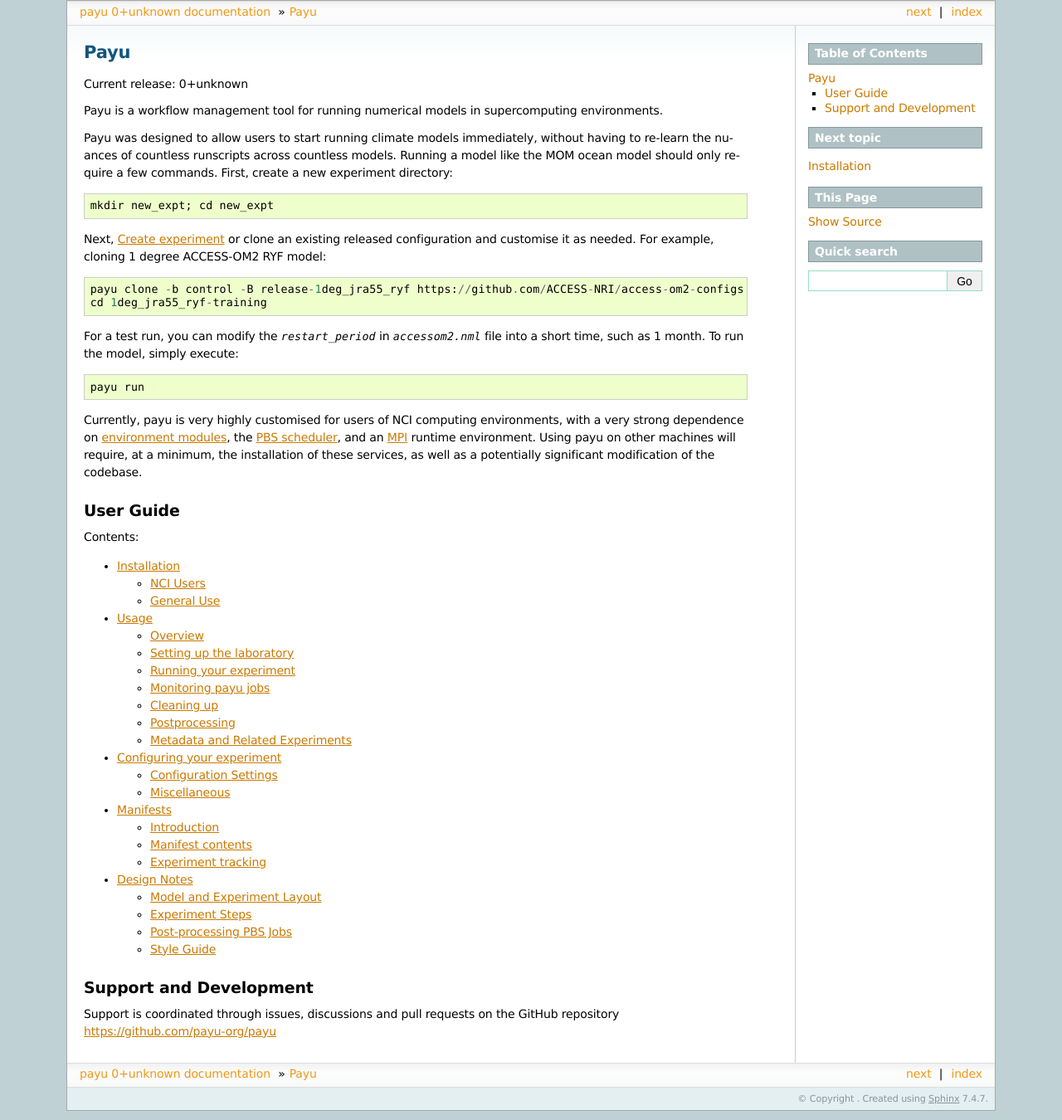
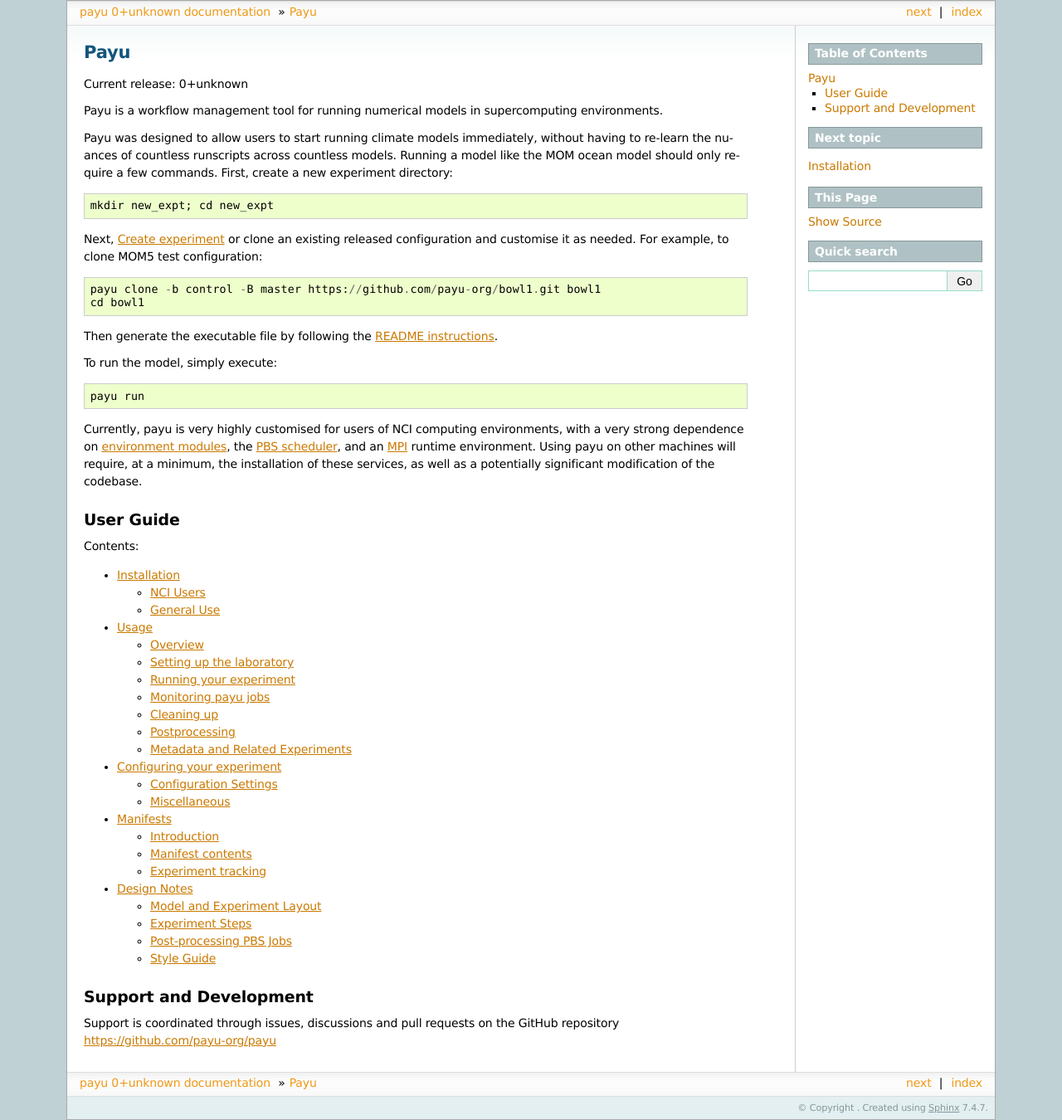
Before and after one commit to payu-org/payu, a Sphinx documentation site: the page built from docs/source/index.rst, in a window 1280 px wide. Shown: the whole page at 83% size. Built offline with Sphinx 7.4.7, drawn with Linux system fonts in a browser that asks for light colours.

Commit message:
Update the test configuration from ACCESS-OM2 to MOM5.

```diff
--- a/docs/source/index.rst
+++ b/docs/source/index.rst
@@ -16,13 +16,14 @@
    mkdir new_expt; cd new_expt
 
 Next, :ref:`Create-experiment` or clone an existing released configuration and customise it as needed.
-For example, cloning 1 degree ACCESS-OM2 RYF model::
+For example, to clone MOM5 test configuration::
 
-   payu clone -b control -B release-1deg_jra55_ryf https://github.com/ACCESS-NRI/access-om2-configs 1deg_jra55_ryf-training
-   cd 1deg_jra55_ryf-training
+   payu clone -b control -B master https://github.com/payu-org/bowl1.git bowl1
+   cd bowl1
 
-For a test run, you can modify the `restart_period` in `accessom2.nml` file into a short time,
-such as 1 month.
+Then generate the executable file by following the
+`README instructions <https://github.com/payu-org/bowl1/blob/7ffc85c31b1353884d01a5a9d453321a6603cd49/README.md>`_.
+
 To run the model, simply execute::
 
    payu run
```
